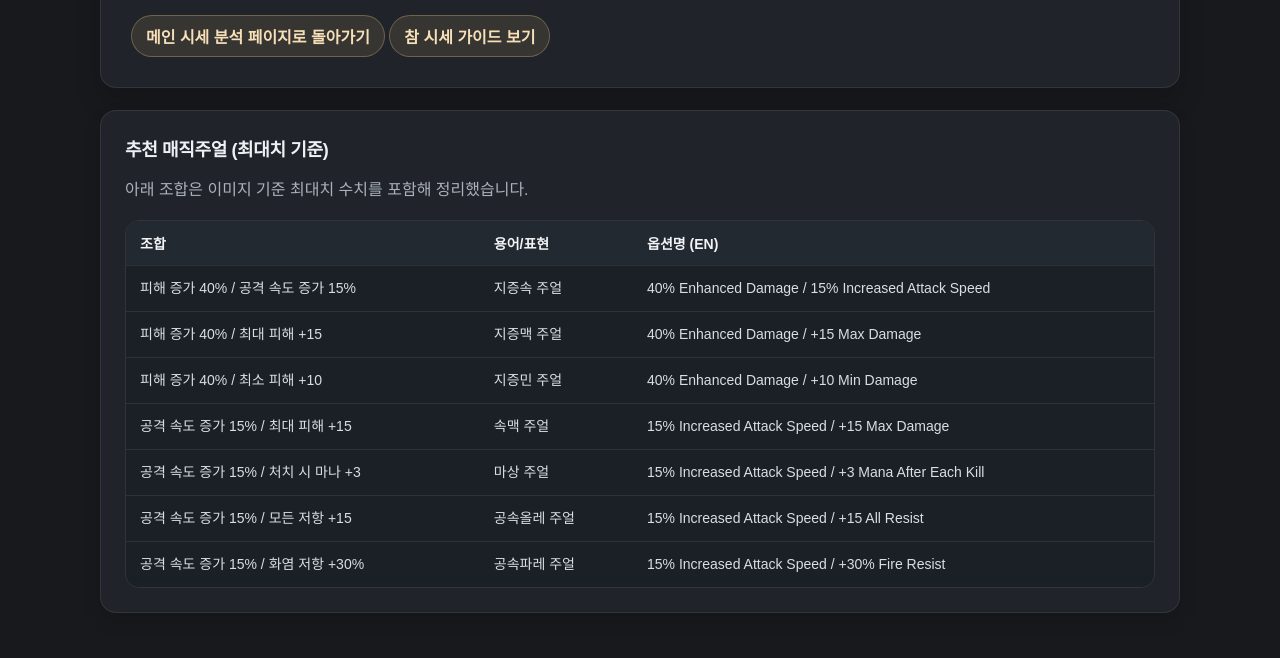
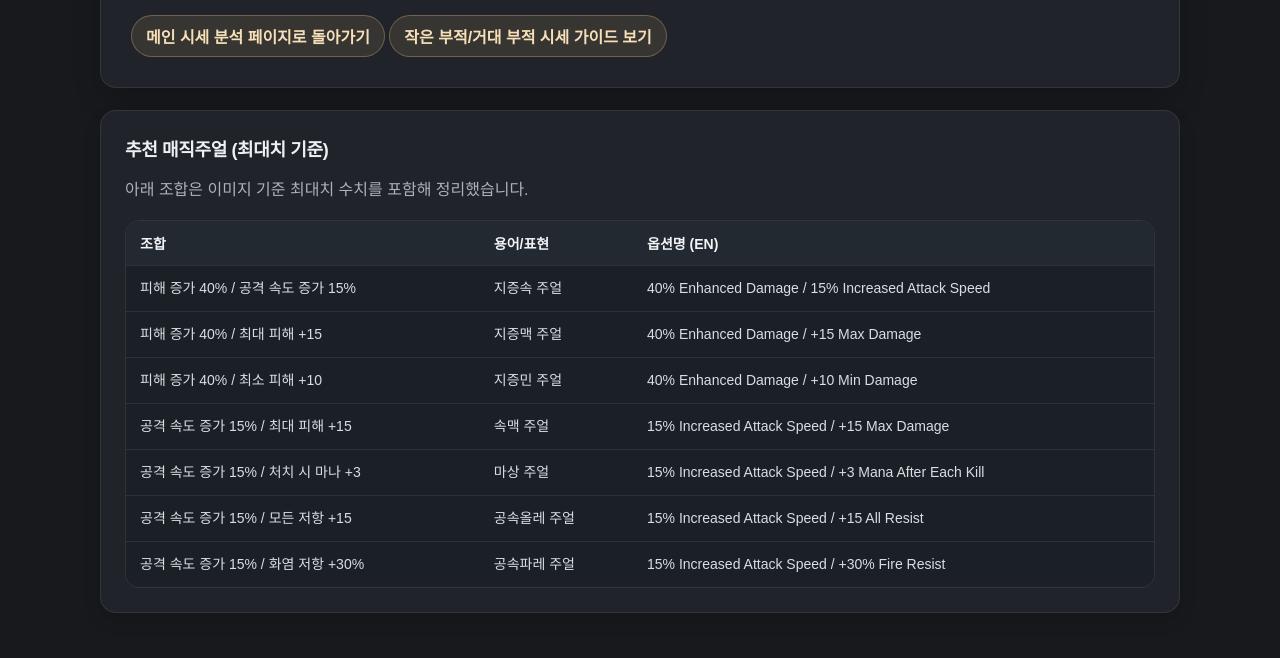
Before and after one commit to ctrlcccv/d2r, a website: page web/jewels.html in a window 1280 px wide. Shown: the part 182-840 px from the top of the page. Drawn offline with Linux system fonts and the light colour scheme.

Commit message:
Match charms link label with main page

```diff
--- a/web/jewels.html
+++ b/web/jewels.html
@@ -24,7 +24,7 @@
         </p>
         <div class="quick-links">
           <a class="quick-link" href="./index.html">메인 시세 분석 페이지로 돌아가기</a>
-          <a class="quick-link" href="./charms.html">참 시세 가이드 보기</a>
+          <a class="quick-link" href="./charms.html">작은 부적/거대 부적 시세 가이드 보기</a>
         </div>
       </section>
 
```
